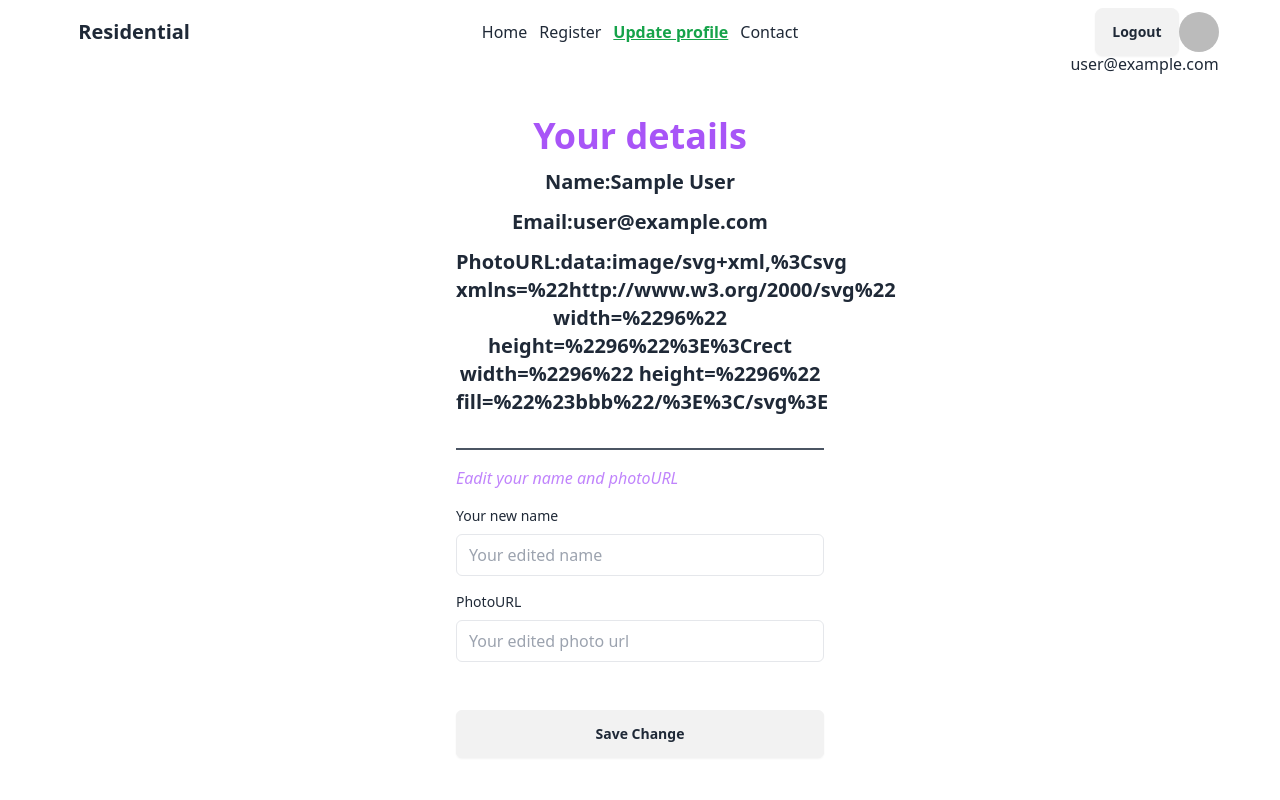
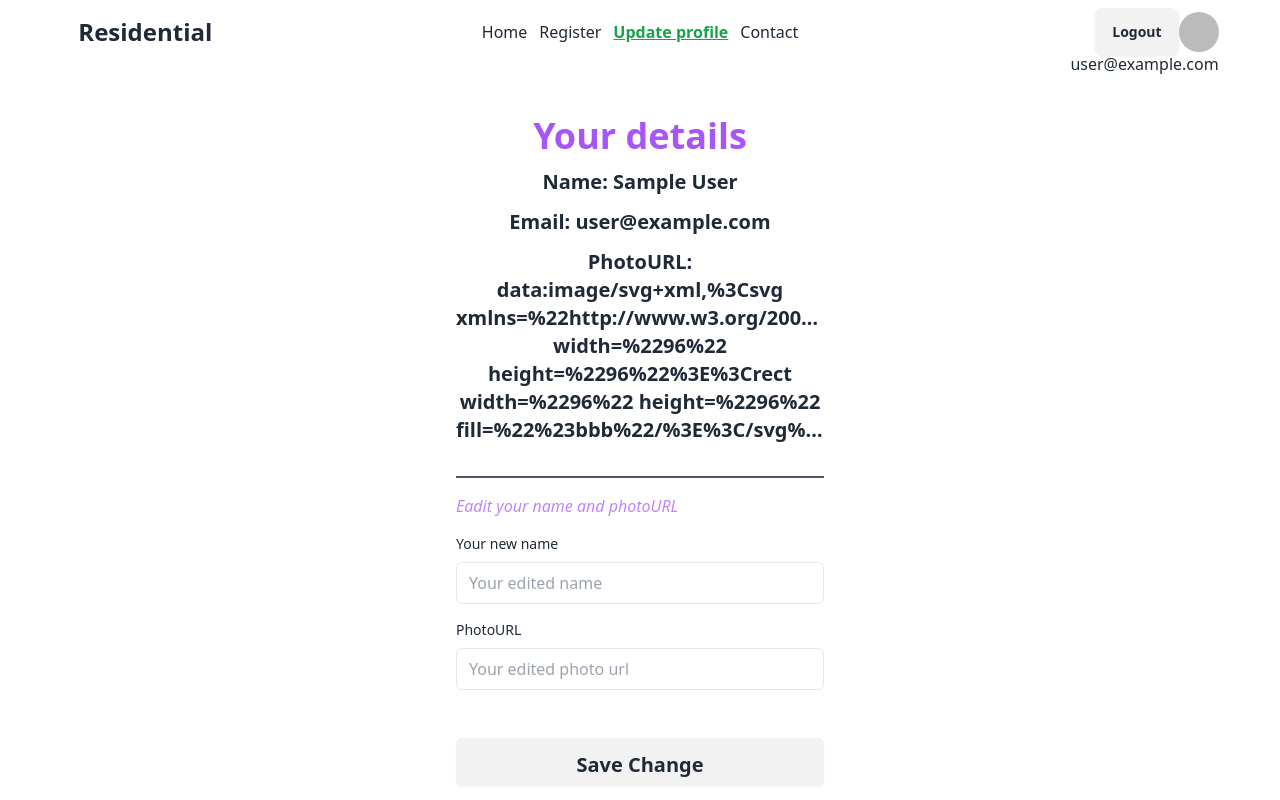
Before and after one commit to rnrabi/assignment-nine, a React (Vite) app: page /updateprofile in a window 1280 px wide. Shown: the top 800 px of the page. Built offline with nearby package versions, Linux system fonts and the light colour scheme; no server answers; sample sign-in values are in the browser's storage.

Commit message:
everything is ok without contact form

```diff
--- a/src/components/navbar/Navbar.jsx
+++ b/src/components/navbar/Navbar.jsx
@@ -38,7 +38,7 @@ const Navbar = () => {
                             {menu}
                         </ul>
                     </div>
-                    <a className="btn btn-ghost text-xl">Residential</a>
+                    <a className="btn btn-ghost text-2xl">Residential</a>
                 </div>
 
 
--- a/src/pages/updateProfile/UpdateProfile.jsx
+++ b/src/pages/updateProfile/UpdateProfile.jsx
@@ -35,9 +35,9 @@ const UpdateProfile = () => {
             <div className="flex flex-col mx-auto max-w-md p-6 rounded-md sm:p-10 dark:bg-gray-50 dark:text-gray-800">
                 <div className="mb-8 text-center">
                     <h1 className="my-3 text-4xl text-purple-500 font-bold">Your details</h1>
-                    <p className="text-xl font-semibold dark:text-gray-600">Name:{user?.displayName}</p>
-                    <p className="my-3 text-xl font-semibold  dark:text-gray-600">Email:{user?.email}</p>
-                    <p className="text-xl font-semibold  dark:text-gray-600">PhotoURL:{user?.photoURL}</p>
+                    <p className="text-xl font-semibold dark:text-gray-600">Name: {user?.displayName}</p>
+                    <p className="my-3 text-xl font-semibold  dark:text-gray-600">Email: {user?.email}</p>
+                    <p className="text-xl font-semibold text-ellipsis overflow-hidden dark:text-gray-600">PhotoURL: {user?.photoURL}</p>
                 </div>
                 <hr className=" border border-gray-600 mb-4" />
 
@@ -58,7 +58,7 @@ const UpdateProfile = () => {
                     </div>
                     <div className="space-y-2">
                         <div>
-                            <button  className="btn w-full px-8 py-3 font-semibold rounded-md dark:bg-violet-600 dark:text-gray-50">Save Change</button>
+                            <button  className="btn w-full px-8 py-3 text-xl font-semibold rounded-md dark:bg-violet-600 dark:text-gray-50">Save Change</button>
                         </div>
                     </div>
                 </form>
```
